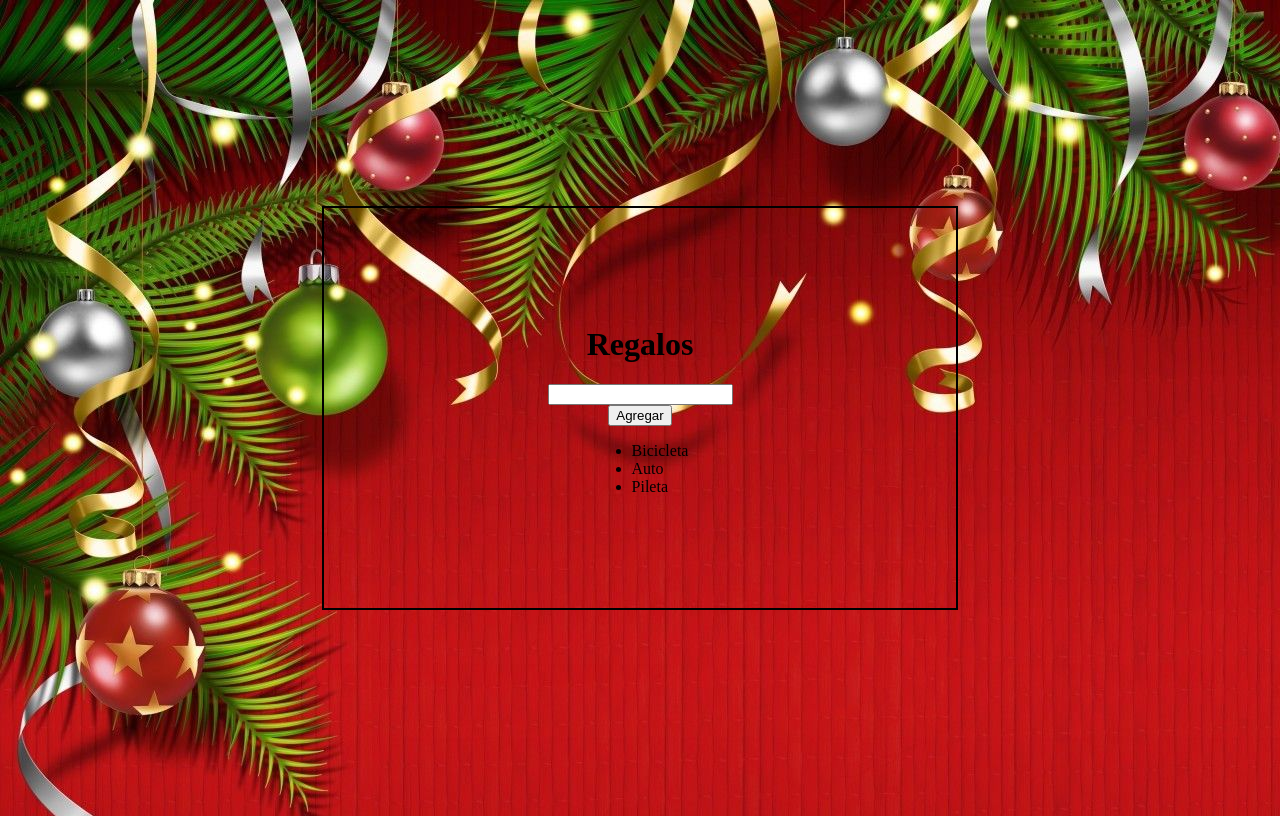
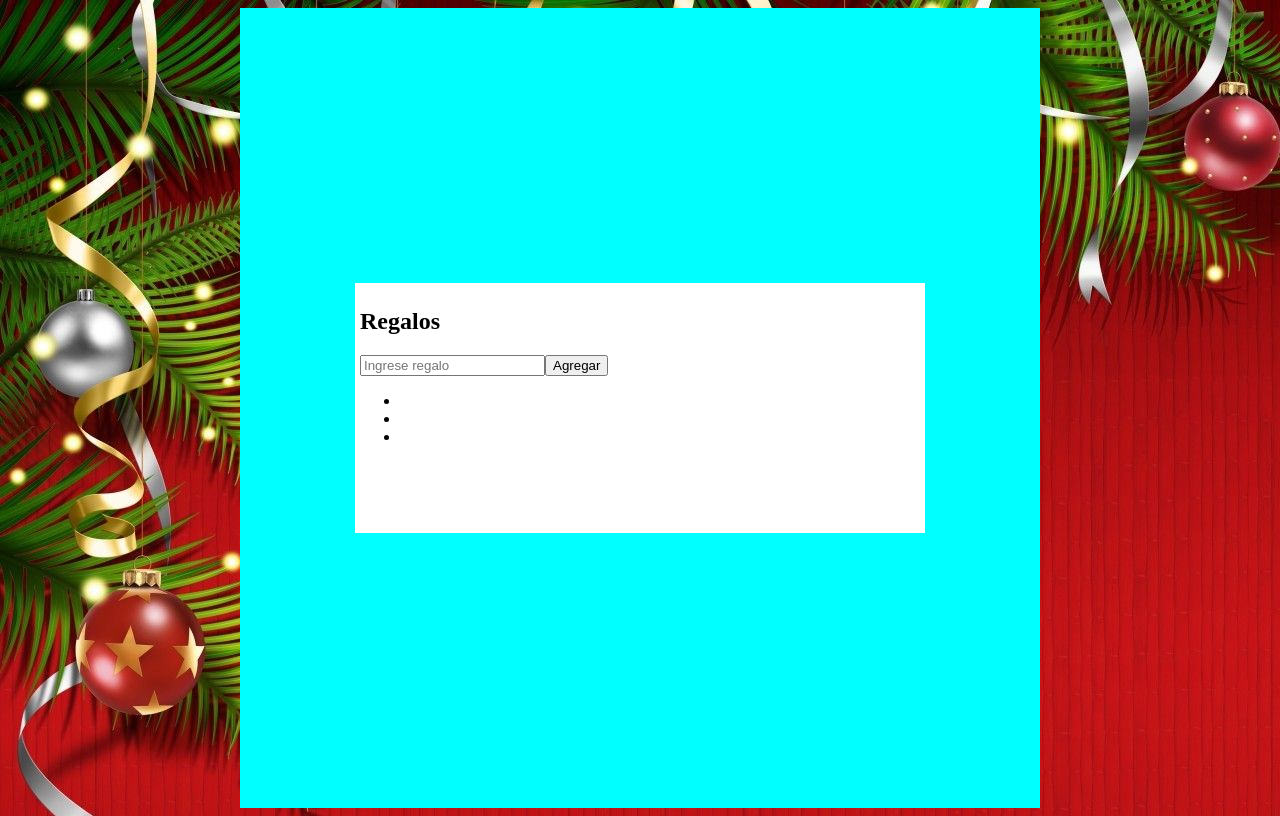
Before and after one commit to HugoRadulovich/adviency, a React (Vite) app: page / in a window 1280 px wide. Built offline with nearby package versions, Linux system fonts and the light colour scheme.

Commit message:
avance de proyecto

```diff
--- a/src/AdviencyApp.jsx
+++ b/src/AdviencyApp.jsx
@@ -1,30 +1,63 @@
+import { useState } from "react"
+import { useForm } from "./hooks/useForm"
 
 
-import React from 'react'
 
 export const AdviencyApp = () => {
 
+    const {description,onIpuntChange, onResetForm} = useForm({
+        description:'',
+    })
 
+    const [regalos, setRegalos] = useState(['Bicicleta','Auto','Pelota'])
+
+    const onFormSubmit = (event) => {
+        event.preventDefault();
+
+        if(description.length <= 1) return;
+
+        const newRegalo = {
+            id: new Date().getTime(),
+            description: description,
+            done: false,
+        }
+
+        setRegalos(...regalos,newRegalo);
+        onResetForm();
+
+    }
 
     return (
+    <div className="aa">
+        <div className="container">
+        <div className="box">
+            <h2>Regalos</h2>
+            <form onSubmit={onFormSubmit}>
+                <input
+                type="text"
+                className=""
+                placeholder="Ingrese regalo"
+                name="description"
+                value= {description}
+                onChange = {onIpuntChange}
+                />
+                <button>Agregar</button>
+            </form>
 
-        <>
-            <div className="container">
-                <div className="box">
-                    <h1>Regalos</h1>
-                    <input/>
+            <ul>
+                {
+                    regalos.map(regalo =>
 
-                    <button>Agregar</button>
-                    <ul>
-                        <li>Bicicleta</li>
-                        <li>Auto</li>
-                        <li>Pileta</li>
-                    </ul>
-
-                </div>
-            </div>
-
-        </>
+                        <li key={regalo.id}>{regalo.description}</li>
+                        )
+                }
+                {/* <li>Bicicleta</li>
+                <li>Auto control remoto</li>
+                <li>Pelota de futbol</li> */}
+            </ul>
+        </div>
+       </div>
+    </div>
 
     )
 }
--- a/src/styles.css
+++ b/src/styles.css
@@ -1,25 +1,25 @@
-
 body{
-   background-image: url(assets/fondo_navidad.jpg);
+   background-image: url(./assets/fondo_navidad.jpg);
 }
 
+.aa{
+   display: flex;
+   justify-content: center;
+}
 
 .container{
+   background-color: aqua;
    display: flex;
-   /* background-color: aliceblue; */
+   width: 50rem;
+   height: 50rem;
    justify-content: center;
    align-items: center;
-   height: 50rem;
-
 }
 
 .box{
-   /* background-color: antiquewhite; */
-   border: 2px solid black;
-   display: flex;
-   flex-direction: column;
-   justify-content: center;
-   align-items: center;
-   width: 50%;
-   height: 50%;
+   background-color: white;
+   width: 70%;
+   height: 30%;
+   margin: 2px;
+   padding: 5px;
 }
```
